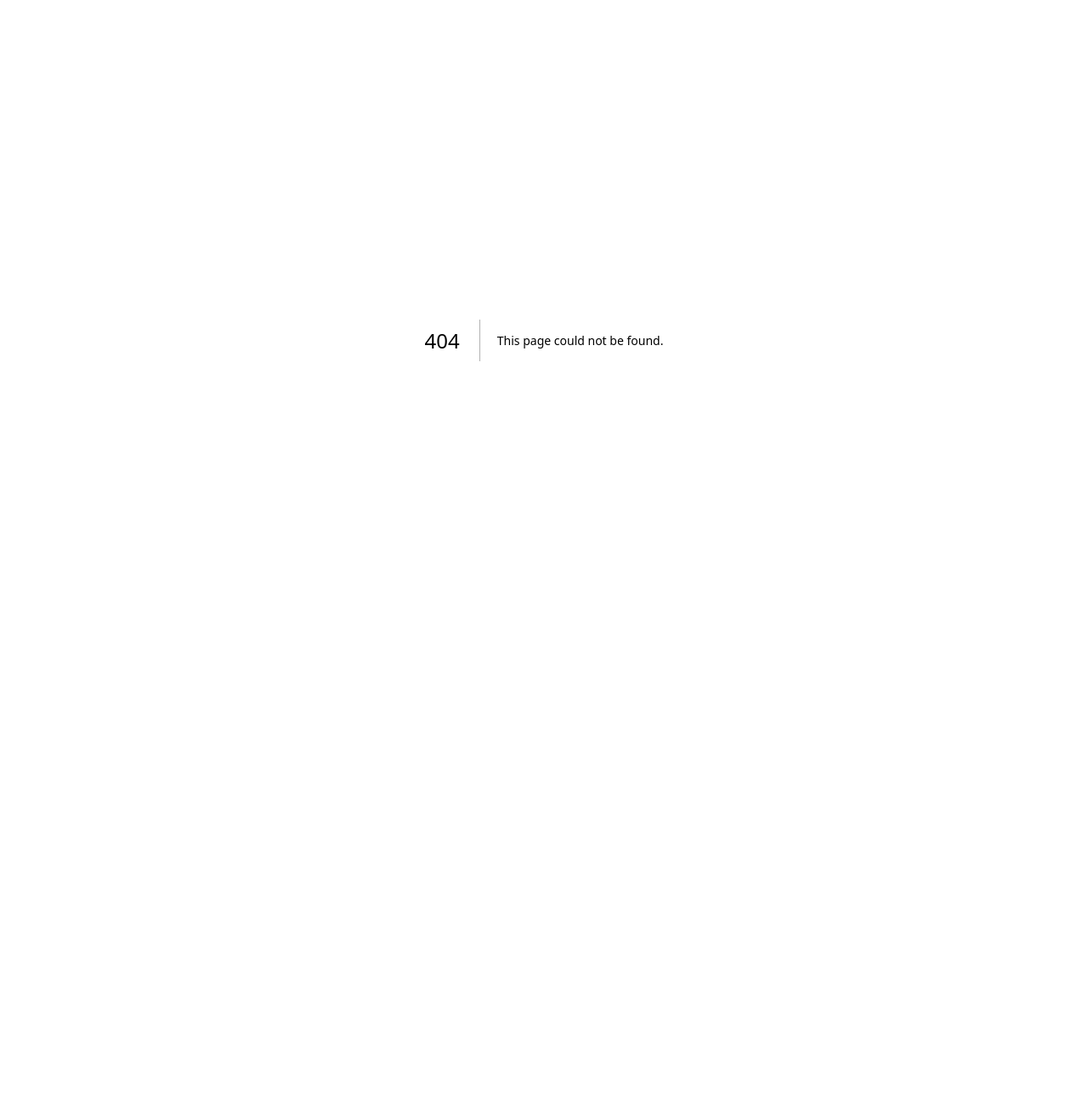
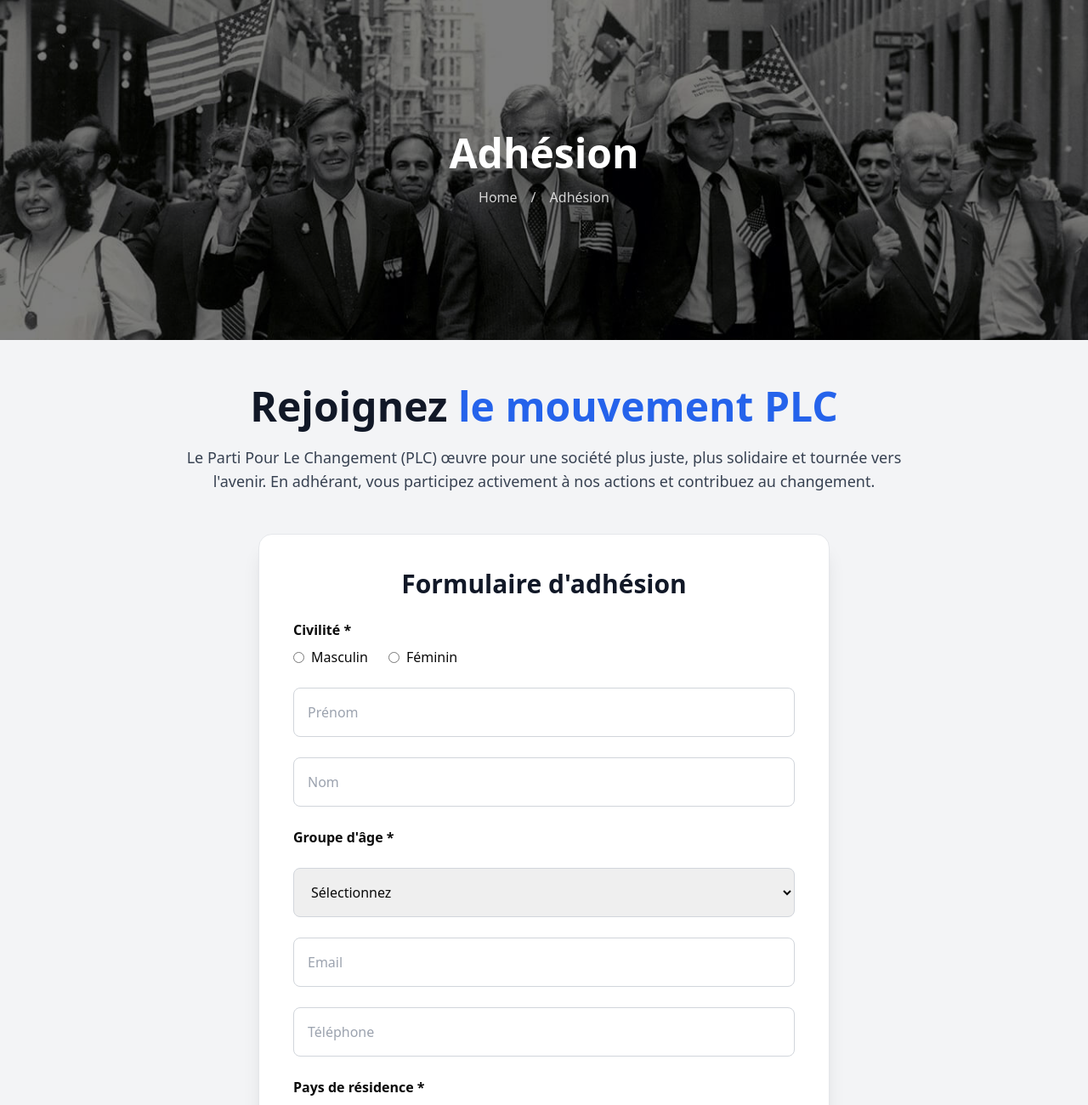
Before and after one commit to JojoELITE/contact_page, a Next.js app: page /Pages/Adhesion in a window 1280 px wide. Before the commit this address had no page. Shown: the top 1300 px of the page at 85% size. Before the commit the page ends 800 px from the top, so only its background shows below. Built offline with nearby package versions, Linux system fonts and the light colour scheme.

Commit message:
add page adhesion

```diff
--- /dev/null
+++ b/app/Pages/Adhesion/components/Banner_Adhésion.tsx
@@ -0,0 +1,42 @@
+import Link from "next/link";
+
+export default function AdhesionBanner() {
+    return (
+      <div className="relative h-[400px] w-full overflow-hidden">
+        {/* Background Image */}
+        <div
+          className="absolute inset-0 bg-cover bg-center bg-no-repeat"
+          style={{
+            backgroundImage:
+              'url("../contact-banner.jpg")',
+          }}
+        >
+          {/* Dark overlay */}
+          <div className="absolute inset-0 bg-black/50"></div>
+        </div>
+
+        {/* Content */}
+        <div className="relative h-full w-full flex items-center">
+          <div className="container mx-auto px-4">
+            {/* Heading and Navigation */}
+            <div className="">
+              <h1 className="text-white text-center text-5xl font-bold mb-4">Adhésion</h1>
+              <nav className="text-white/80 flex justify-center">
+                <ol className="flex items-center space-x-2">
+                  <li>
+                    <Link href="/" className="hover:text-white">
+                      Home
+                    </Link>
+                  </li>
+                  <li>
+                    <span className="mx-2">/</span>
+                  </li>
+                  <li>Adhésion</li>
+                </ol>
+              </nav>
+            </div>
+          </div>
+        </div>
+      </div>
+    )
+  }
--- /dev/null
+++ b/app/Pages/Adhesion/components/Form.tsx
@@ -0,0 +1,212 @@
+"use client";
+
+import { useState } from "react";
+
+export default function Adhesion() {
+  const [formData, setFormData] = useState({
+    civilite: "",
+    name: "",
+    firstName: "",
+    lastName: "",
+    email: "",
+    phone: "",
+    ageGroup: "",
+    country: "",
+    department: "",
+    city: "",
+    voterCard: "",
+    memberCard: "",
+    termsAccepted: false,
+  });
+
+  const handleChange = (
+    e: React.ChangeEvent<HTMLInputElement | HTMLSelectElement>
+  ) => {
+    const target = e.target as HTMLInputElement;
+    const { name, value, type } = target;
+    const checked = type === "checkbox" ? target.checked : undefined;
+
+    setFormData({
+      ...formData,
+      [name]: checked !== undefined ? checked : value,
+    });
+  };
+
+  const handleSubmit = (e: React.FormEvent<HTMLFormElement>) => {
+    e.preventDefault();
+    alert("Votre demande d'adhésion a été envoyée !");
+  };
+
+  return (
+    <div className="min-h-screen bg-gray-100 py-12 px-6 sm:px-8 lg:px-10">
+      <div className="max-w-4xl mx-auto text-center mb-12">
+        <h2 className="text-5xl font-extrabold text-gray-900 leading-tight">
+          Rejoignez <span className="text-blue-600">le mouvement PLC</span>
+        </h2>
+        <p className="text-lg text-gray-700 mt-4">
+          Le Parti Pour Le Changement (PLC) œuvre pour une société plus juste,
+          plus solidaire et tournée vers l&apos;avenir. En adhérant, vous
+          participez activement à nos actions et contribuez au changement.
+        </p>
+      </div>
+
+      <div className="mt-10 max-w-2xl mx-auto bg-white p-10 rounded-2xl shadow-xl border border-gray-200">
+        <h3 className="text-3xl font-bold text-gray-900 text-center mb-6">
+          Formulaire d&apos;adhésion
+        </h3>
+        <form onSubmit={handleSubmit} className="space-y-6">
+          <div>
+            <label className="block font-bold mb-2">Civilité *</label>
+            <div className="flex space-x-6">
+              <label className="flex items-center space-x-2">
+                <input
+                  type="radio"
+                  name="civilite"
+                  value="Masculin"
+                  onChange={handleChange}
+                  className="accent-blue-600"
+                />
+                <span>Masculin</span>
+              </label>
+              <label className="flex items-center space-x-2">
+                <input
+                  type="radio"
+                  name="civilite"
+                  value="Féminin"
+                  onChange={handleChange}
+                  className="accent-blue-600"
+                />
+                <span>Féminin</span>
+              </label>
+            </div>
+          </div>
+          <input
+            type="text"
+            name="firstName"
+            placeholder="Prénom"
+            value={formData.firstName}
+            onChange={handleChange}
+            className="w-full p-4 border border-gray-300 rounded-lg focus:ring-2 focus:ring-blue-500"
+            required
+          />
+          <input
+            type="text"
+            name="lastName"
+            placeholder="Nom"
+            value={formData.lastName}
+            onChange={handleChange}
+            className="w-full p-4 border border-gray-300 rounded-lg focus:ring-2 focus:ring-blue-500"
+            required
+          />
+          <label className="block font-bold mb-2">Groupe d&apos;âge *</label>
+          <select
+            name="ageGroup"
+            value={formData.ageGroup}
+            onChange={handleChange}
+            className="w-full p-4 border border-gray-300 rounded-lg focus:ring-2 focus:ring-blue-500"
+          >
+            <option value="">Sélectionnez</option>
+            <option value="18-25 ans">18-25 ans</option>
+            <option value="26-35 ans">26-35 ans</option>
+            <option value="36 ans et plus">36 ans et plus</option>
+          </select>
+          <input
+            type="email"
+            name="email"
+            placeholder="Email"
+            value={formData.email}
+            onChange={handleChange}
+            className="w-full p-4 border border-gray-300 rounded-lg focus:ring-2 focus:ring-blue-500"
+            required
+          />
+          <input
+            type="tel"
+            name="phone"
+            placeholder="Téléphone"
+            value={formData.phone}
+            onChange={handleChange}
+            className="w-full p-4 border border-gray-300 rounded-lg focus:ring-2 focus:ring-blue-500"
+          />
+          <label className="block font-bold mb-2">Pays de résidence *</label>
+          <select
+            name="country"
+            value={formData.country}
+            onChange={handleChange}
+            className="w-full p-4 border border-gray-300 rounded-lg focus:ring-2 focus:ring-blue-500"
+          >
+            <option value="">Sélectionnez</option>
+            <option value="Sénégal">Sénégal</option>
+          </select>
+          <label className="block font-bold mb-2">Votre département *</label>
+          <select
+            name="department"
+            value={formData.department}
+            onChange={handleChange}
+            className="w-full p-4 border border-gray-300 rounded-lg focus:ring-2 focus:ring-blue-500"
+          >
+            <option value="">Sélectionnez</option>
+            <option value="DAKAR">DAKAR</option>
+          </select>
+          <input
+            type="text"
+            name="city"
+            placeholder="Ville ou Quartier"
+            value={formData.city}
+            onChange={handleChange}
+            className="w-full p-4 border border-gray-300 rounded-lg focus:ring-2 focus:ring-blue-500"
+          />
+          <label className="block font-bold mb-2">
+            Avez-vous une carte d&apos;électeur ? *
+          </label>
+          <div className="flex space-x-6">
+            <label className="flex items-center space-x-2">
+              <input
+                type="radio"
+                name="voterCard"
+                value="Oui"
+                onChange={handleChange}
+                className="accent-blue-600"
+              />
+              <span>Oui</span>
+            </label>
+            <label className="flex items-center space-x-2">
+              <input
+                type="radio"
+                name="voterCard"
+                value="Non"
+                onChange={handleChange}
+                className="accent-blue-600"
+              />
+              <span>Non</span>
+            </label>
+          </div>
+
+          <div className="p-4 bg-gray-100 rounded">
+            <h3 className="text-lg font-bold">Termes et Conditions</h3>
+            <p className="text-sm text-gray-600">
+              En soumettant ce formulaire, vous acceptez notre politique de
+              confidentialité et nos conditions d'utilisation. Nous collectons
+              vos informations pour améliorer nos services et pour vous tenir
+              informé des activités de PLC.
+            </p>
+            <div className="flex items-center gap-2 mt-2">
+              <input
+                type="checkbox"
+                name="termsAccepted"
+                onChange={handleChange}
+              />
+              <label>J&apos;accepte les termes et conditions.</label>
+            </div>
+          </div>
+
+          <button
+            type="submit"
+            className="w-full bg-blue-600 text-white p-4 rounded-lg font-bold hover:bg-blue-700 transition ease-in-out duration-300"
+          >
+            Soumettre ma demande
+          </button>
+        </form>
+      </div>
+    </div>
+  );
+}
--- /dev/null
+++ b/app/Pages/Adhesion/page.tsx
@@ -0,0 +1,13 @@
+import Banner_Adhésion from "./components/Banner_Adhésion";
+import Form from "./components/Form";
+
+function Page() {
+  return (
+    <div>
+      <Banner_Adhésion />
+      <Form />
+    </div>
+  );
+}
+
+export default Page;
```
